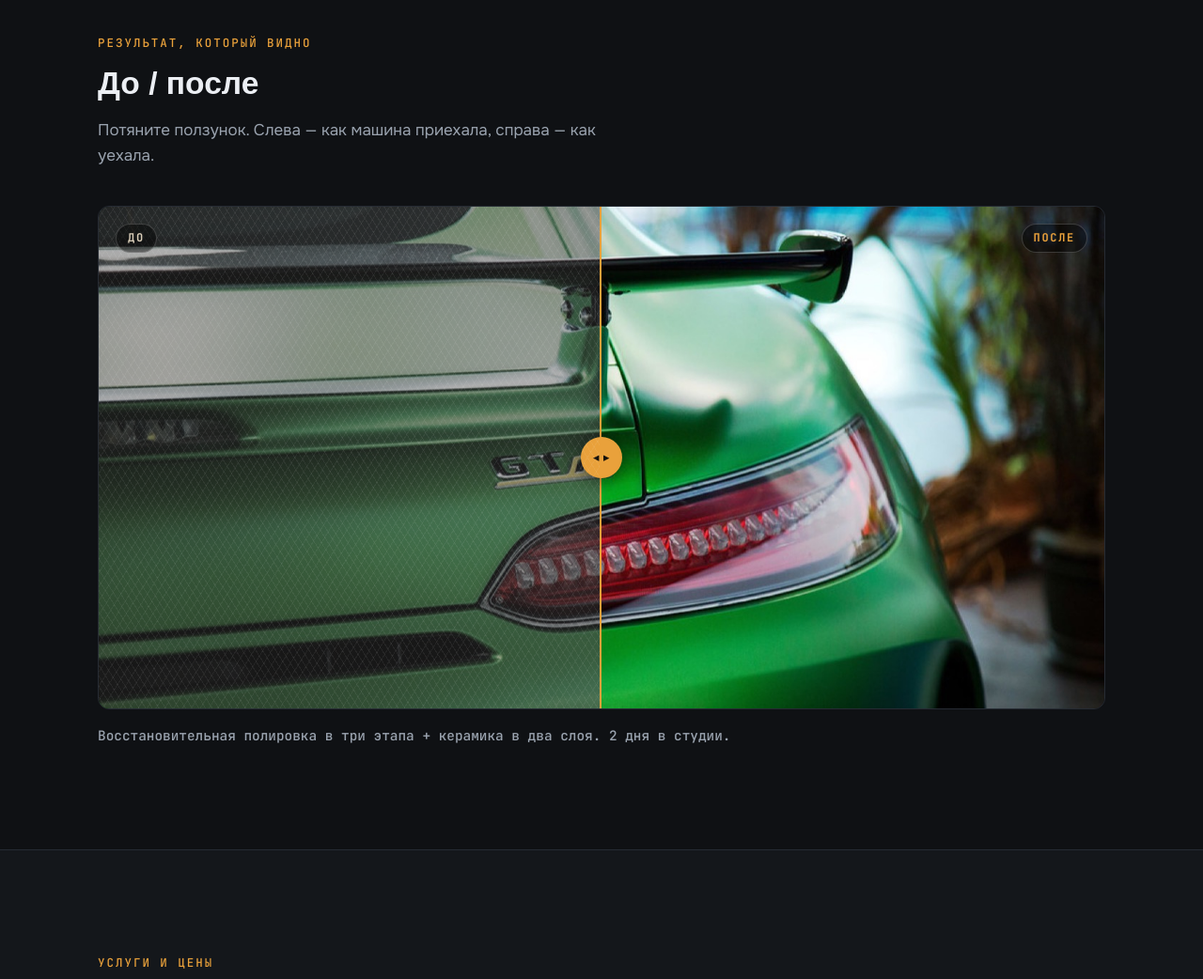
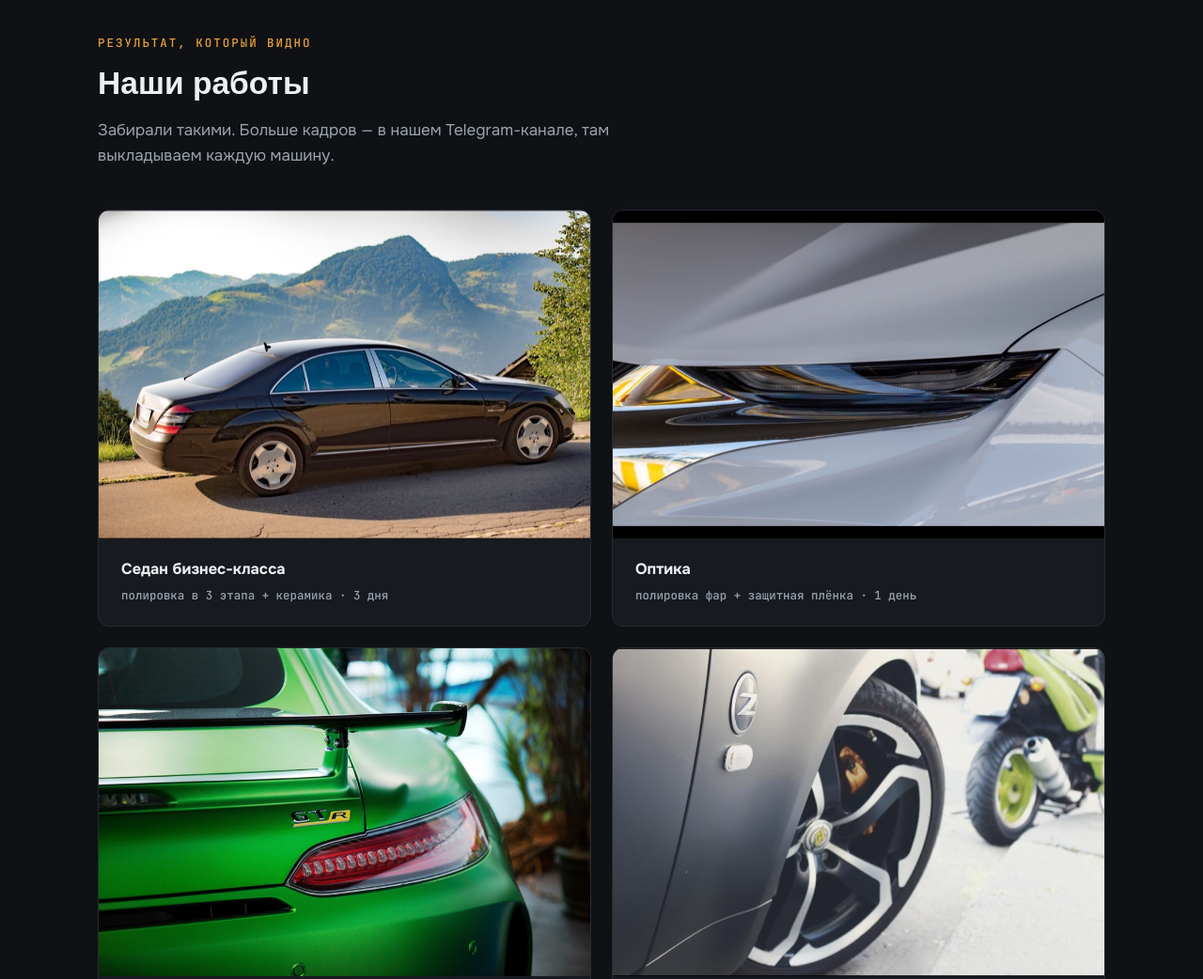
Before and after one commit to Salih1235/landings, a plain HTML site: page demos/detailing/index.html in a window 1280 px wide. Shown: the part 880-1922 px from the top of the page at 94% size. Drawn offline with Linux system fonts and the light colour scheme; a web font is replaced by a local one.

Commit message:
Детейлинг: слайдер до/после заменён галереей работ
Честный слайдер невозможен без реальной пары снимков клиента —
имитация читалась как непонятная. Вместо него четыре работы с фото.

Co-Authored-By: Claude Fable 5 <noreply@anthropic.com>

```diff
--- a/demos/detailing/css/style.css
+++ b/demos/detailing/css/style.css
@@ -164,105 +164,36 @@ h3 { font-size: 1.05rem; font-weight: 700; line-height: 1.3; }
 }
 .stat__label { font-size: 0.85rem; color: var(--ink-soft); }
 
-/* ---------- до/после ---------- */
-.ba {
-  position: relative;
-  aspect-ratio: 16 / 8;
+/* ---------- галерея работ ---------- */
+.gallery {
+  display: grid;
+  grid-template-columns: repeat(2, 1fr);
+  gap: 22px;
+  margin-top: 44px;
+}
+.shot {
+  margin: 0;
+  background: var(--surface);
+  border: 1px solid var(--line);
   border-radius: var(--radius);
   overflow: hidden;
-  border: 1px solid var(--line);
-  user-select: none;
 }
-/* плейсхолдеры: заменить на реальные фото (before/after) */
-.ba__after,
-.ba__before {
-  position: absolute;
-  inset: 0;
+.shot img {
+  width: 100%;
+  aspect-ratio: 3 / 2;
+  object-fit: cover;
+  display: block;
 }
-/* Одно фото на обе половины: справа как есть (отполировано),
-   слева то же фото приглушено фильтром + «паутинка» поверх.
-   На боевом проекте — два реальных снимка клиента до и после. */
-.ba__after,
-.ba__before::after {
-  background-image: url("../img/car.jpg");
-  background-size: cover;
-  background-position: center;
+.shot figcaption {
+  padding: 20px 24px 22px;
+  display: grid;
+  gap: 5px;
 }
-.ba__before {
-  /* ширина управляется из JS через --pos */
-  width: var(--pos, 50%);
-  overflow: hidden;
-  border-right: 2px solid var(--accent);
-}
-/* «до»: фон фиксированной ширины, чтобы фото не сжималось при движении ползунка */
-.ba__before::after {
-  content: "";
-  position: absolute;
-  inset: 0;
-  width: var(--ba-w, 100vw);
-  filter: saturate(0.45) brightness(0.72) contrast(0.82);
-}
-/* риски от моек поверх матовой половины */
-.ba__before::before {
-  content: "";
-  position: absolute;
-  inset: 0;
-  z-index: 1;
-  background:
-    repeating-linear-gradient(58deg, rgba(255,255,255,.06) 0 1px, transparent 1px 6px),
-    repeating-linear-gradient(-58deg, rgba(255,255,255,.05) 0 1px, transparent 1px 8px);
-}
-.ba__tag { z-index: 2; }
-.ba__tag {
-  position: absolute;
-  top: 18px;
-  left: 18px;
+.shot figcaption b { font-size: 1.02rem; }
+.shot figcaption span {
   font-family: var(--font-mono);
-  font-size: 0.75rem;
-  font-weight: 700;
-  text-transform: uppercase;
-  letter-spacing: 0.14em;
-  padding: 5px 12px;
-  border-radius: 99px;
-  background: rgba(0, 0, 0, 0.45);
-  color: #D9CDB8;
-  border: 1px solid rgba(255, 255, 255, 0.18);
-}
-.ba__tag--after { left: auto; right: 18px; color: var(--accent); }
-.ba__handle {
-  position: absolute;
-  top: 50%;
-  left: var(--pos, 50%);
-  transform: translate(-50%, -50%);
-  width: 44px;
-  height: 44px;
-  border-radius: 50%;
-  background: var(--accent);
-  display: grid;
-  place-items: center;
-  pointer-events: none;
-  box-shadow: 0 4px 18px rgba(0, 0, 0, 0.45);
-}
-.ba__handle::before {
-  content: "◂ ▸";
-  font-size: 0.8rem;
-  color: #14100A;
-  letter-spacing: 0.05em;
-}
-.ba input[type="range"] {
-  position: absolute;
-  inset: 0;
-  width: 100%;
-  height: 100%;
-  opacity: 0;
-  cursor: ew-resize;
-  appearance: none;
-}
-.ba__caption {
-  margin-top: 16px;
-  font-size: 0.9rem;
+  font-size: 0.78rem;
   color: var(--ink-soft);
-  font-family: var(--font-mono);
 }
 
 /* ---------- услуги ---------- */
@@ -455,7 +386,7 @@ h3 { font-size: 1.05rem; font-weight: 700; line-height: 1.3; }
   .burger { display: flex; }
   .header__actions .btn { display: none; }
   .hero__stats { grid-template-columns: repeat(2, 1fr); gap: 20px 16px; }
-  .ba { aspect-ratio: 4 / 3; }
+  .gallery { grid-template-columns: 1fr; max-width: 560px; margin-inline: auto; }
   .step { padding-left: 56px; }
   .step::before { font-size: 1.1rem; top: 28px; }
 }
--- a/demos/detailing/index.html
+++ b/demos/detailing/index.html
@@ -17,7 +17,7 @@
   <div class="container header__inner">
     <a href="#" class="logo">ГРАФ<em>ИТ</em></a>
     <nav class="nav" id="nav">
-      <a href="#works">До / после</a>
+      <a href="#works">Работы</a>
       <a href="#services">Услуги и цены</a>
       <a href="#steps">Как работаем</a>
       <a href="#faq">Вопросы</a>
@@ -43,7 +43,7 @@
         <p class="hero__sub">Химчистка салона, полировка кузова и керамическая защита. Принимаем по чек-листу, отдаём с фотоотчётом каждого этапа. На керамику — гарантия 2 года.</p>
         <div class="hero__cta">
           <a href="#lead" class="btn">Записаться на осмотр</a>
-          <a href="#works" class="btn btn--ghost">Смотреть до / после</a>
+          <a href="#works" class="btn btn--ghost">Смотреть работы</a>
         </div>
       </div>
       <div class="hero__stats reveal">
@@ -55,19 +55,30 @@
     </div>
   </section>
 
-  <!-- ДО/ПОСЛЕ -->
+  <!-- РАБОТЫ -->
   <section class="section" id="works">
     <div class="container">
       <p class="eyebrow reveal">Результат, который видно</p>
-      <h2 class="reveal">До / после</h2>
-      <p class="section__sub reveal">Потяните ползунок. Слева — как машина приехала, справа — как уехала.</p>
-      <div class="ba reveal" id="ba">
-        <div class="ba__after" aria-hidden="true"><span class="ba__tag ba__tag--after">после</span></div>
-        <div class="ba__before" id="ba-before" aria-hidden="true"><span class="ba__tag">до</span></div>
-        <div class="ba__handle" id="ba-handle" aria-hidden="true"></div>
-        <input type="range" id="ba-range" min="0" max="100" value="50" aria-label="Сравнение до и после">
+      <h2 class="reveal">Наши работы</h2>
+      <p class="section__sub reveal">Забирали такими. Больше кадров — в нашем Telegram-канале, там выкладываем каждую машину.</p>
+      <div class="gallery">
+        <figure class="shot reveal">
+          <img src="img/work-1.jpg" alt="Седан бизнес-класса после полировки" loading="lazy">
+          <figcaption><b>Седан бизнес-класса</b><span>полировка в 3 этапа + керамика · 3 дня</span></figcaption>
+        </figure>
+        <figure class="shot reveal">
+          <img src="img/work-2.jpg" alt="Фара после полировки и защиты плёнкой" loading="lazy">
+          <figcaption><b>Оптика</b><span>полировка фар + защитная плёнка · 1 день</span></figcaption>
+        </figure>
+        <figure class="shot reveal">
+          <img src="img/work-3.jpg" alt="Спорткар после керамической защиты" loading="lazy">
+          <figcaption><b>Спорткар</b><span>керамика в два слоя · 2 дня</span></figcaption>
+        </figure>
+        <figure class="shot reveal">
+          <img src="img/work-4.jpg" alt="Колёсные диски после чистки и защиты" loading="lazy">
+          <figcaption><b>Колёсные диски</b><span>глубокая чистка + керамика на диски · 1 день</span></figcaption>
+        </figure>
       </div>
-      <p class="ba__caption reveal">Восстановительная полировка в три этапа + керамика в два слоя. 2 дня в студии.</p>
     </div>
   </section>
 
--- a/demos/detailing/js/main.js
+++ b/demos/detailing/js/main.js
@@ -26,21 +26,6 @@ const observer = new IntersectionObserver(
   { threshold: 0.12 }
 );
 document.querySelectorAll(".reveal").forEach((el) => observer.observe(el));
-
-/* ---------- слайдер до/после ---------- */
-const ba = document.getElementById("ba");
-const baRange = document.getElementById("ba-range");
-
-/* фон половины «до» держим шириной всего блока, иначе фото сжимается */
-function syncBaWidth() {
-  ba.style.setProperty("--ba-w", ba.clientWidth + "px");
-}
-syncBaWidth();
-window.addEventListener("resize", syncBaWidth);
-
-baRange.addEventListener("input", () => {
-  ba.style.setProperty("--pos", baRange.value + "%");
-});
 
 /* ---------- форма заявки ---------- */
 const form = document.getElementById("lead-form");
```
Also changed, not shown: demos/detailing/img/car.jpg (deleted), demos/detailing/img/work-1.jpg (added), demos/detailing/img/work-2.jpg (added), demos/detailing/img/work-3.jpg (added), demos/detailing/img/work-4.jpg (added), 1 other file.
